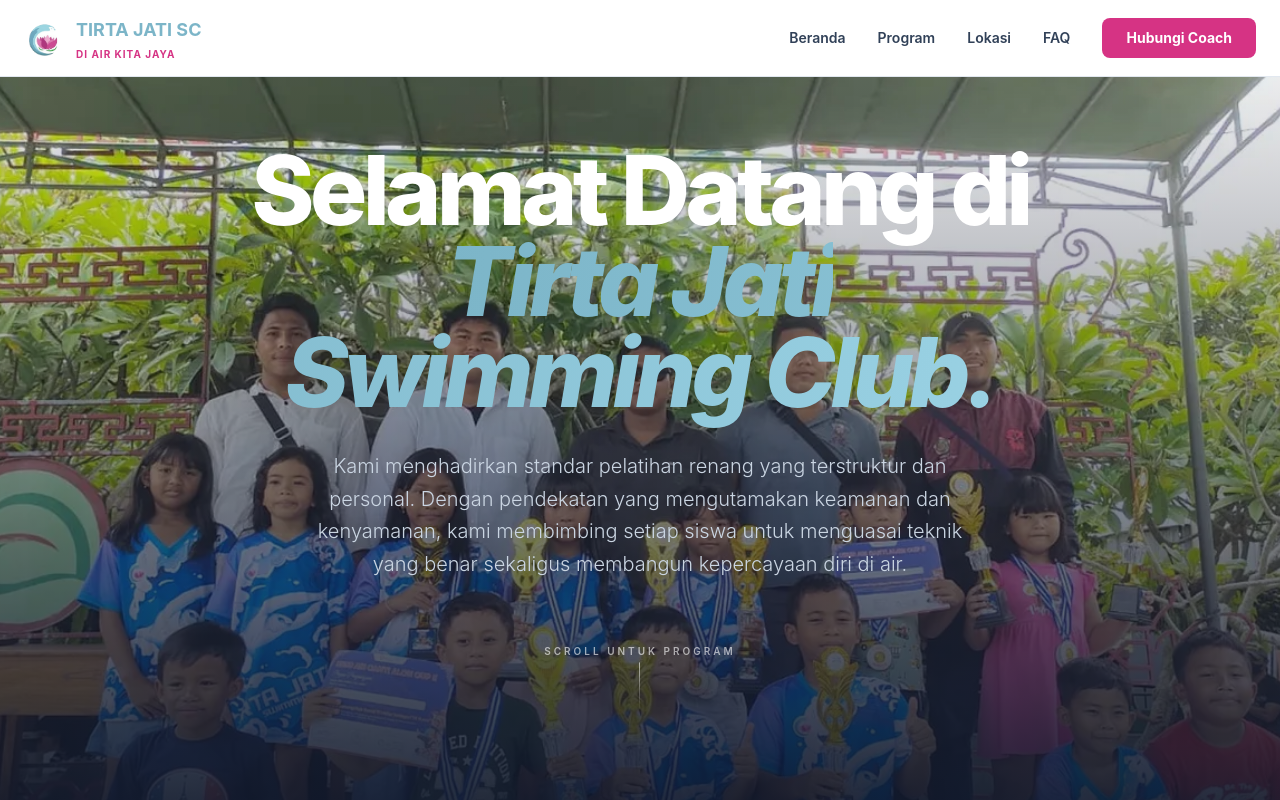
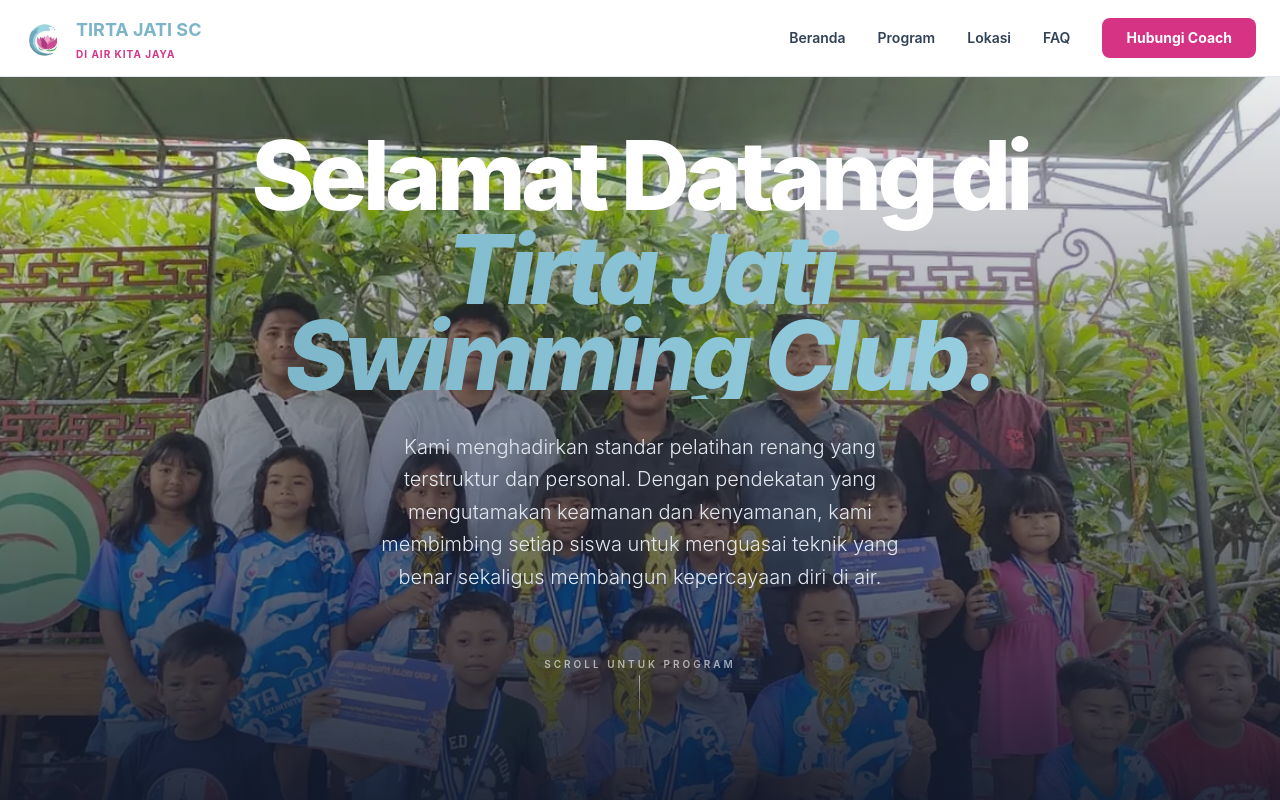
Before and after one commit to Budibandem/Tirta_Jati, a React (Vite) app: page / in a window 1280 px wide. Shown: the top 800 px of the page. Built offline with nearby package versions, Linux system fonts and the light colour scheme.

Commit message:
Update App.jsx

```diff
--- a/src/App.jsx
+++ b/src/App.jsx
@@ -154,7 +154,7 @@ function App() {
   */
   className="relative w-full min-h-screen pt-24 md:pt-32 pb-16 flex flex-col items-center justify-center overflow-hidden"
 >
-
+  {/* Latar Belakang (Tetap) */}
   <div className="absolute inset-0 z-0">
     <img
       src="/img/beranda.jpg"
@@ -164,28 +164,28 @@ function App() {
     <div className="absolute inset-0 bg-gradient-to-t from-[#0f172a]/90 via-[#0f172a]/40 to-transparent"></div>
   </div>
 
-<div className="relative z-10 w-full max-w-4xl px-6 text-center text-white flex flex-col items-center">
+{/* Konten Utama */}
+<div className="relative z-10 w-full max-w-4xl px-4 sm:px-6 text-center text-white flex flex-col items-center">
 
-
-  <h1 className="text-5xl sm:text-7xl md:text-8xl font-extrabold leading-[0.95] mb-8 tracking-tighter">
+  {/* h-auto untuk memastikan container mengikuti panjang teks */}
+  <h1 className="w-full text-4xl sm:text-7xl md:text-8xl font-extrabold leading-[0.9] mb-8 tracking-tighter break-words">
     Selamat Datang di <br/>
-    <span className="text-transparent bg-clip-text bg-gradient-to-r from-[#7cb5c8] to-[#99d1e3] italic">
+    <span className="inline-block text-transparent bg-clip-text bg-gradient-to-r from-[#7cb5c8] to-[#99d1e3] italic mt-2">
       Tirta Jati Swimming Club.
     </span>
   </h1>
-  {/* Deskripsi */}
-  <p className="text-slate-300 text-lg md:text-xl mb-16 max-w-2xl mx-auto font-light leading-relaxed">
-   Kami menghadirkan standar pelatihan renang yang terstruktur dan personal. Dengan pendekatan yang mengutamakan keamanan dan kenyamanan, kami membimbing setiap siswa untuk menguasai teknik yang benar sekaligus membangun kepercayaan diri di air.
+
+  {/* Paragraf juga butuh px agar tidak mepet */}
+  <p className="text-slate-200 text-base sm:text-lg md:text-xl mb-16 max-w-xl mx-auto font-light leading-relaxed px-2">
+    Kami menghadirkan standar pelatihan renang yang terstruktur dan personal. Dengan pendekatan yang mengutamakan keamanan dan kenyamanan, kami membimbing setiap siswa untuk menguasai teknik yang benar sekaligus membangun kepercayaan diri di air.
   </p>
-
-
+  {/* Indikator Scroll (Pengganti Tombol) */}
   <a href="#paket" className="group flex flex-col items-center gap-3 opacity-60 hover:opacity-100 transition-opacity duration-300">
     <span className="text-[10px] uppercase tracking-[0.3em] font-semibold">Scroll untuk Program</span>
     <div className="w-[1px] h-12 bg-gradient-to-b from-white to-transparent animate-bounce"></div>
   </a>
 </div>
 </section>
-
       <section id="keunggulan" className="timbul-scroll opacity-0 translate-y-12 transition-all duration-700 ease-out max-w-6xl mx-auto px-4 py-24">
         <div className="text-center mb-16">
           <span className="text-[#d63384] font-semibold uppercase tracking-wider text-sm">Mengapa Kami</span>
```
